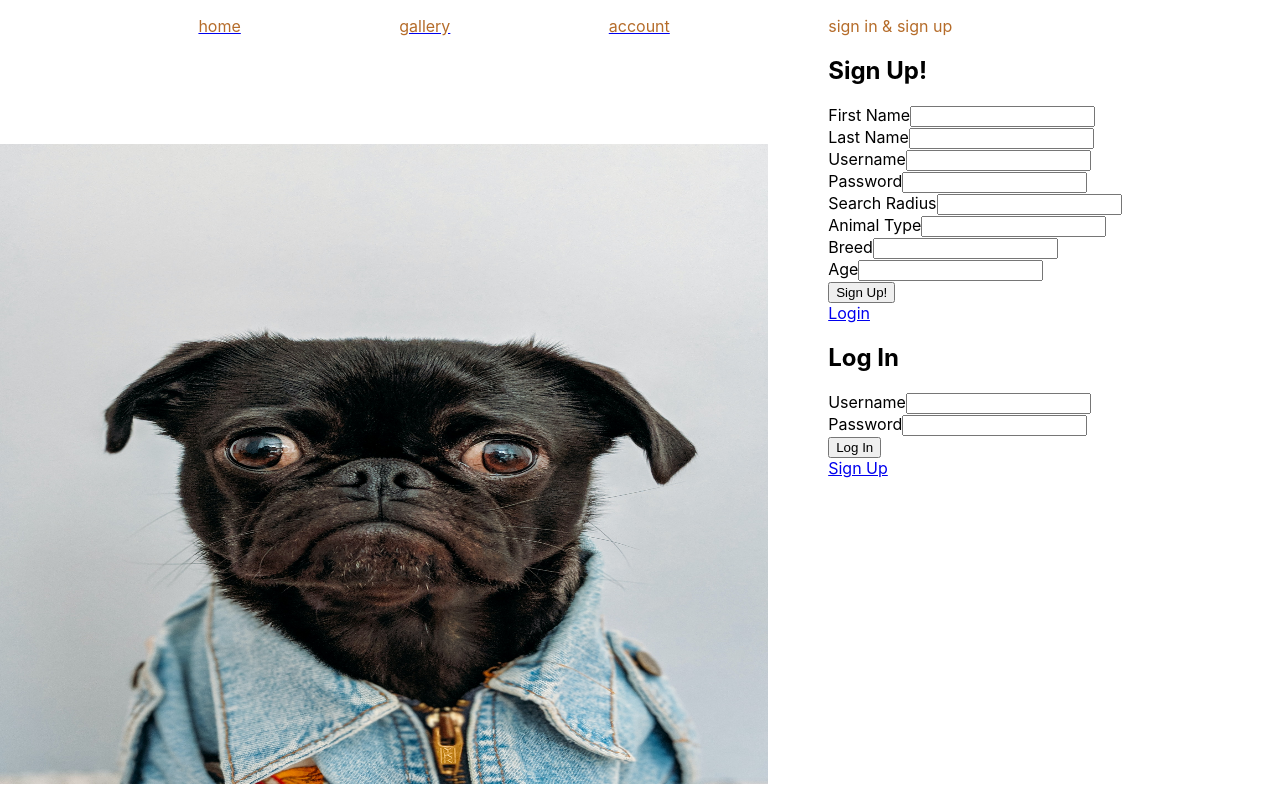
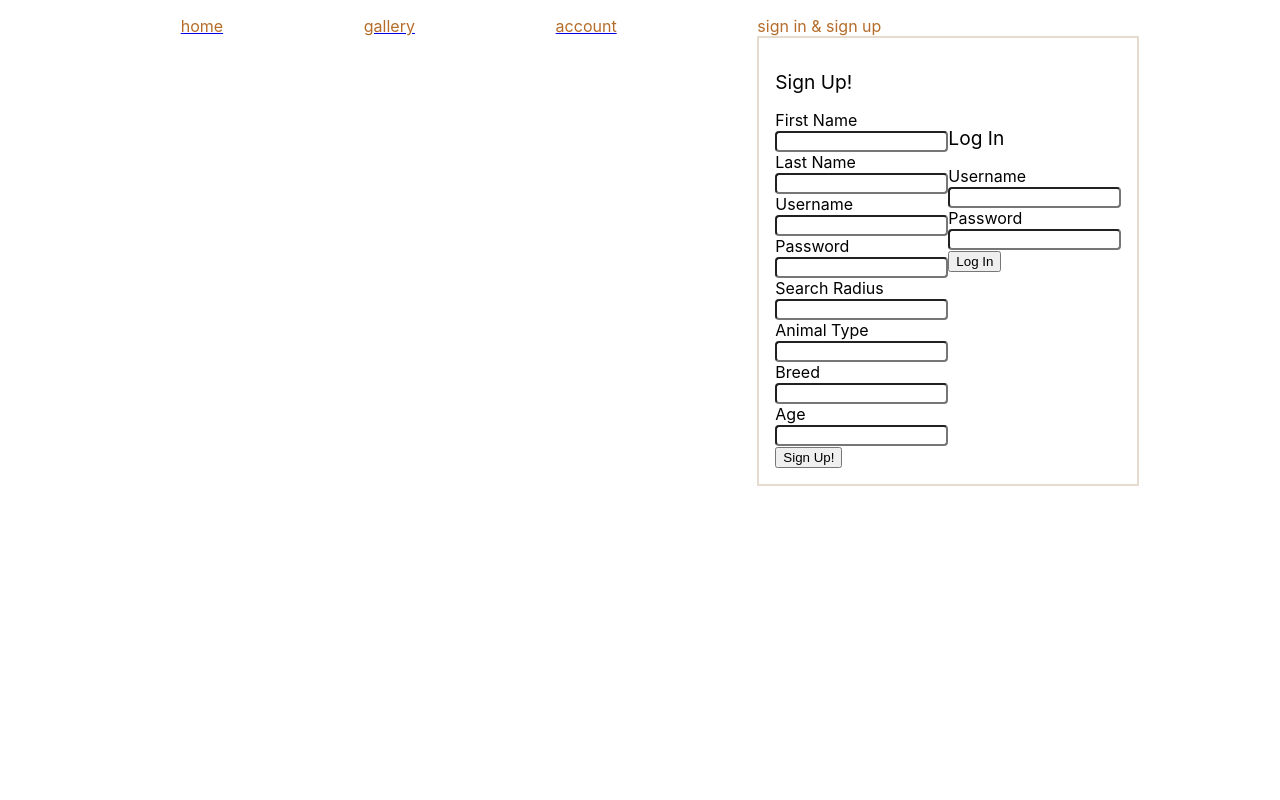
Before and after one commit to felixlaii/pawfinder, a React (Create React App) app in the folder client/: page / in a window 1280 px wide. Both pictures are taken after a click on the item "sign in & sign up". Built offline with nearby package versions, Linux system fonts and the light colour scheme.

Commit message:
added popup forms

```diff
--- a/client/src/App.js
+++ b/client/src/App.js
@@ -1,7 +1,5 @@
 import { BrowserRouter, Route, Switch } from 'react-router-dom'
-import Login from './pages/Login/Login';
 import Dashboard from './pages/Dashboard/Dashboard';
-// import SignUp from './pages/SignUp/SignUp';
 import PageHeader from './components/PageHeader/PageHeader'
 import HomePage from './pages/HomePage/HomePage'
 
--- a/client/src/components/Input/Input.jsx
+++ b/client/src/components/Input/Input.jsx
@@ -1,4 +1,5 @@
 import React from 'react'
+import './input.scss'
 
 function Input({ label, name, type }) {
     return (
--- /dev/null
+++ b/client/src/components/Input/input.scss
@@ -0,0 +1,15 @@
+@use "../../styles/partials/colors" as *;
+@use "../../styles/partials/typography" as *;
+@use "../../styles/partials/global" as *;
+
+.input-field {
+    &__label {
+        display: flex;
+        flex-direction: column;
+        font-size: 1rem;
+   }
+   &__input {
+       font-size: 0.8rem;
+       border-radius: 4px;
+   }
+}
--- a/client/src/components/PageHeader/PageHeader.jsx
+++ b/client/src/components/PageHeader/PageHeader.jsx
@@ -1,7 +1,6 @@
 import { Link } from 'react-router-dom'
 import './pageHeader.scss'
 import SignUp from '../../pages/SignUp/SignUp'
-import Login from '../../pages/Login/Login'
 
 import React, {useState} from 'react'
 
--- a/client/src/pages/HomePage/HomePage.jsx
+++ b/client/src/pages/HomePage/HomePage.jsx
@@ -6,7 +6,7 @@ function HomePage() {
     return (
         <div className="home-page">
             <div className="home-page__banner">
-                <img className="home-page__hero" src={HeroBanner} alt="Hero Banner" />
+                {/* <img className="home-page__hero" src={HeroBanner} alt="Hero Banner" /> */}
             </div>
         </div>
     )
--- a/client/src/pages/Login/Login.jsx
+++ b/client/src/pages/Login/Login.jsx
@@ -1,7 +1,7 @@
 import React from 'react'
 import axios from 'axios'
-import { Link } from 'react-router-dom';
 import Input from '../../components/Input/Input'
+import './login.scss'
 
 function Login(props) {
 
@@ -21,7 +21,7 @@ function Login(props) {
 }
 
     return (
-        <div className="login-field">
+        <div className="login-popup">
             <h1 className="login-popup__header">Log In</h1>
             <div className="login-popup__wrapper">
                 <form onSubmit={handleLogin} className="login-popup__form">
@@ -29,7 +29,7 @@ function Login(props) {
                     <Input label="Password" name="password" type="password" />
                     <button type="submit">Log In</button>
                 </form>
-                <Link to='/signup'>Sign Up</Link>
+
             </div>
         </div>
     )
--- /dev/null
+++ b/client/src/pages/Login/login.scss
@@ -0,0 +1,10 @@
+.login-popup {
+
+    &__header {
+        font-size: 1.2rem;
+        font-weight: 400;
+    }
+    &__wrapper {
+       display: flex;
+    }
+}
--- a/client/src/pages/SignUp/SignUp.jsx
+++ b/client/src/pages/SignUp/SignUp.jsx
@@ -3,6 +3,8 @@ import { Link } from 'react-router-dom'
 import Input from '../../components/Input/Input'
 import React, {useState} from 'react'
 import Login from '../Login/Login'
+import '../SignUp/signUp.scss'
+import '../../components/Input/input.scss'
 
 
 function SignUp(props) {
@@ -48,10 +50,9 @@ function SignUp(props) {
                     <button type="submit">Sign Up!</button>
 
                 </form>
-                <Link to='/login'>Login</Link>
-            </div>
 
             <Login />
+            </div>
         </div>
     )
 }
--- /dev/null
+++ b/client/src/pages/SignUp/signUp.scss
@@ -0,0 +1,18 @@
+.signup-popup {
+    border: 2px solid #E5DBCF; padding: 1rem;
+
+    &__header {
+        font-size: 1.2rem;
+        font-weight: 400;
+    }
+
+    &__wrapper {
+        display: flex;
+        flex-direction: row;
+    }
+
+    &__label {
+        font-size: 5rem;
+    }
+
+}
--- /dev/null
+++ b/client/src/styles/partials/_global.scss
@@ -0,0 +1,6 @@
+@use "../../styles/partials/typography" as *;
+
+
+.body {
+    font-family: 'karla';
+}
--- /dev/null
+++ b/client/src/styles/partials/_typography.scss
@@ -0,0 +1,5 @@
+@font-face {
+    font-family: 'karla';
+    src: url(../../assets/fonts/Karla-VariableFont.ttf);
+    font-weight: 400;
+}
```
Also changed, not shown: client/src/components/PopUp/PopUp.jsx (deleted, +0 -15 lines), client/src/assets/fonts/Karla-VariableFont.ttf (added).
